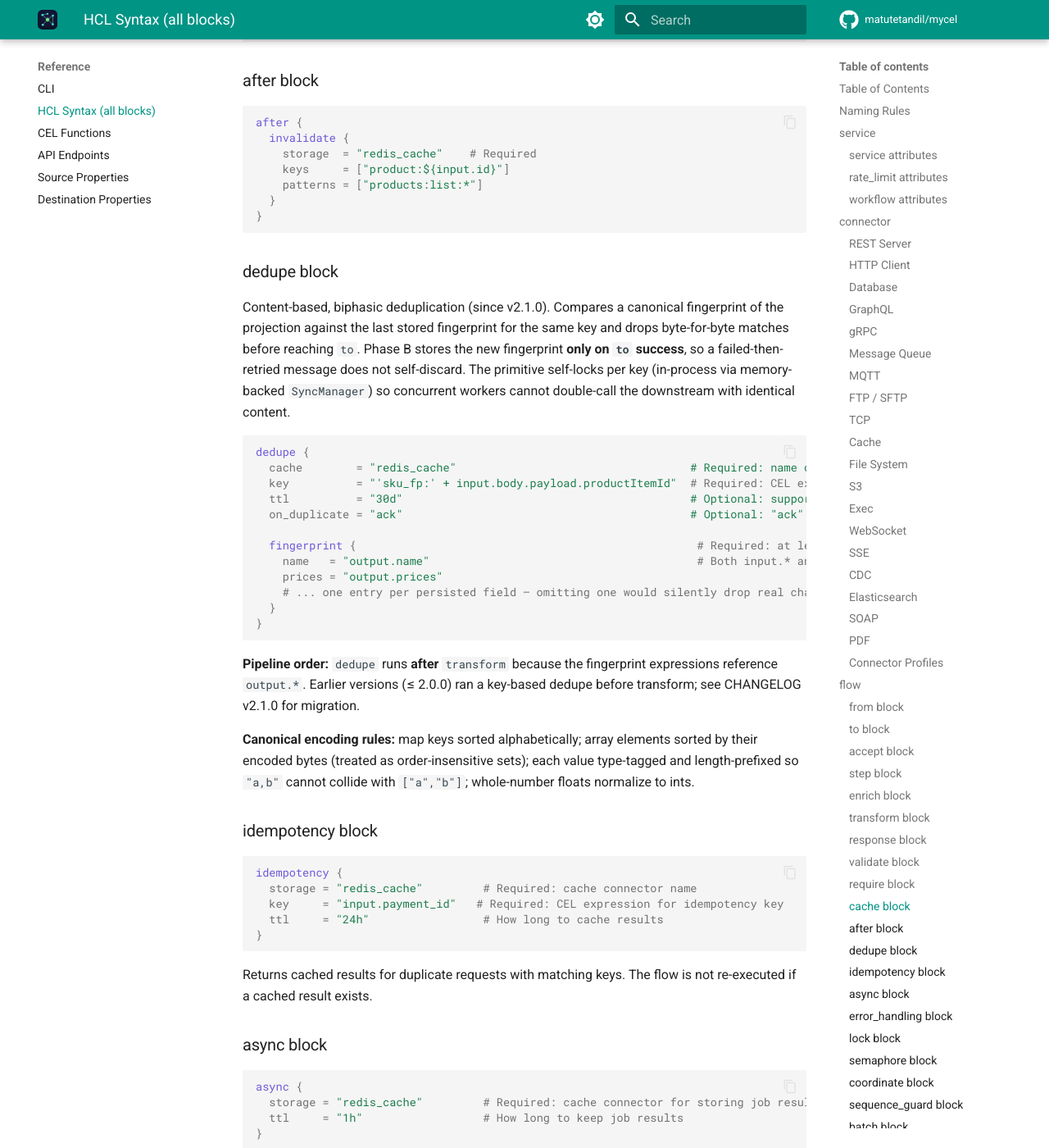
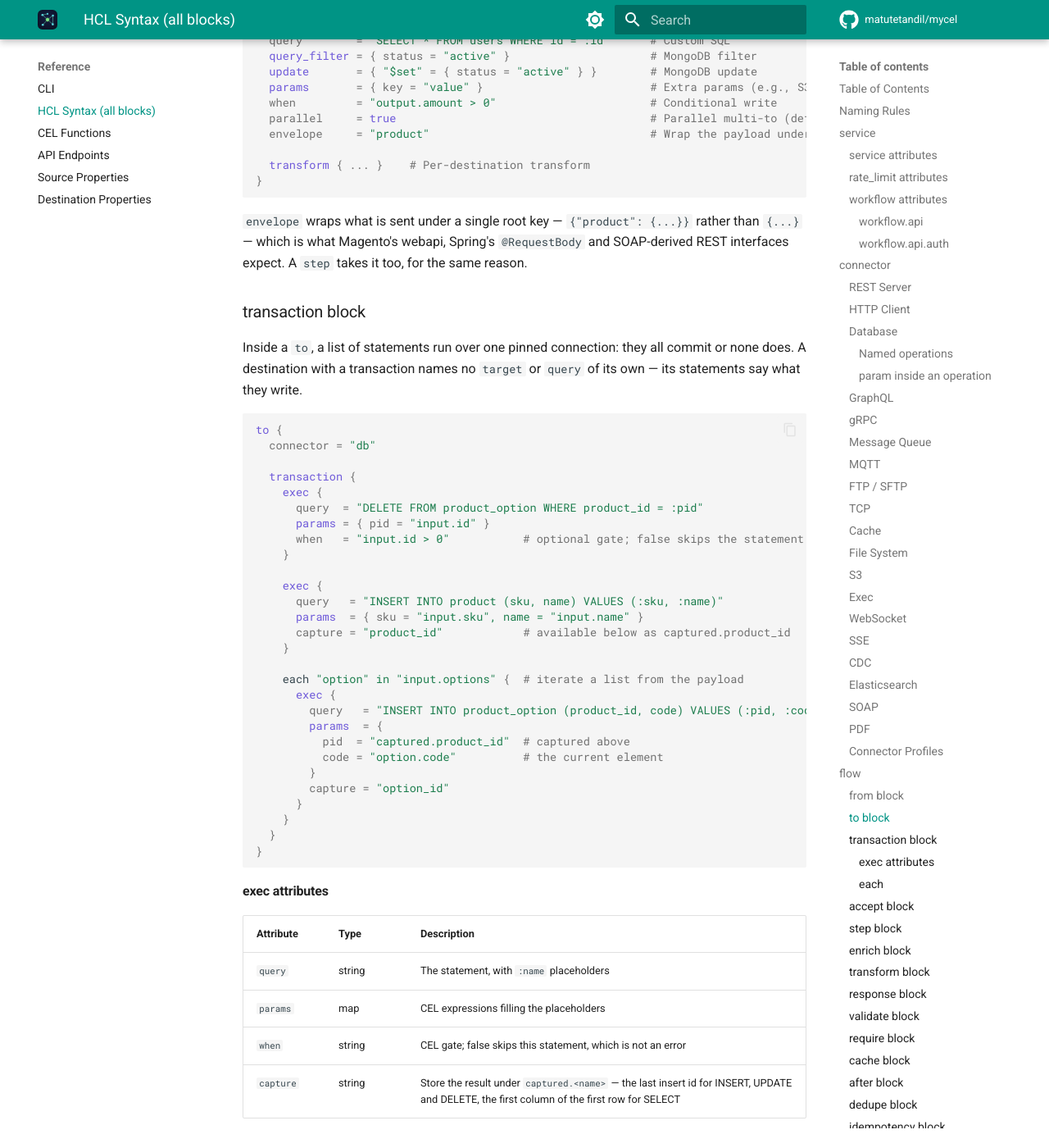
Before and after one commit to matutetandil/mycel, an MkDocs documentation site: the page built from docs/reference/configuration.md, in a window 1280 px wide and 1400 px high, scrolled down 16190 px. Shown: the whole window at 82% size. Built offline with MkDocs 1.6.1 and Material for MkDocs 9.7.7, drawn with Linux system fonts in a browser that asks for light colours; comment, search, counter and statistics services are not loaded; some of the changed text lies outside the part shown.

Commit message:
Hold the reference to what it says of itself
"Complete HCL syntax reference for all Mycel block types. Every block is
documented with all supported attributes." It has broken that sentence
twice — `accept` was not in it at all, nor `sequence_guard` — and both
times somebody found it by reading the page against the parser, once.

Three tests now read it that way every time: every block a flow can have
has a heading, every root block has one, and no heading names a block
that does not exist.

The blocks were all there, so the earlier fixes held. The attributes were
not. What the page never printed:

The whole `transaction` block — a destination whose statements all commit
or none do, with `capture` carrying an inserted id into the next
statement and `each` walking a list from the payload. It has been in the
language since 2.4 and in this reference not at all.

`envelope`, which wraps what is sent under a single root key — the thing
Magento's webapi and Spring's `@RequestBody` want, and the reason it
exists.

A semaphore's `lease`, which bounds how long a permit is held so a worker
that dies does not keep one forever.

Everything a named `operation` can carry beyond a SQL query: the method
and path for REST, the field and operation type for GraphQL, the service
and RPC for gRPC, the exchange and routing key for a queue, and the rest
— shown for the database case only, and the page is where somebody goes
to find out what else there is. The `param` block inside one had none of
its nine attributes written down.

And the workflow API's auth block, which is required to wake or cancel a
workflow and was documented nowhere.

````diff
--- a/docs/reference/configuration.md
+++ b/docs/reference/configuration.md
@@ -103,6 +103,28 @@
 | `table` | string | `"mycel_workflows"` | Table name |
 | `auto_create` | bool | `true` | Auto-create table |
 
+#### workflow.api
+
+An HTTP interface to running workflows, on a port of its own — never the admin
+server's.
+
+| Attribute | Type | Default | Description |
+|-----------|------|---------|-------------|
+| `port` | int | `9091` | Port to listen on; may not be the admin port |
+| `host` | string | every interface | Address to bind to |
+
+#### workflow.api.auth
+
+Required: these endpoints wake and cancel workflows.
+
+| Attribute | Type | Description |
+|-----------|------|-------------|
+| `type` | string | **required** — `jwt`, `api_key` or `basic` |
+| `header` | string | Header carrying the key (`api_key`) |
+| `keys` | list | Accepted API keys (`api_key`) |
+| `secret` | string | Secret tokens are signed with (`jwt`) |
+| `jwks_url` | string | Where the signing keys are published (`jwt`) |
+
 ---
 
 ## connector
@@ -180,6 +202,48 @@
   }
 }
 ```
+
+#### Named operations
+
+A connector can name what it does, so a flow says `operation = "find_by_email"`
+rather than repeating the query. Which attributes an operation carries depends
+on the connector it belongs to.
+
+| Attribute | Connector | Description |
+|-----------|-----------|-------------|
+| `description` | any | What the operation does |
+| `input` / `output` | any | Type validating what goes in and comes back |
+| `timeout` | any | Operation timeout |
+| `method` | rest, http | HTTP method |
+| `path` | rest, http | HTTP path, `:name` for path parameters |
+| `query` | database | Raw SQL, `:name` for parameters |
+| `table` | database | Table the operation reads or writes |
+| `operation_type` | graphql | `Query`, `Mutation` or `Subscription` |
+| `field` | graphql | Schema field |
+| `service` / `rpc` | grpc | Service and RPC name |
+| `exchange` / `routing_key` / `queue` | mq | Where the message goes |
+| `protocol` / `action` | tcp | Wire protocol and action identifier |
+| `path_pattern` | file, s3 | Path or key pattern |
+| `key_pattern` / `ttl` | cache | Key pattern and how long it lives |
+| `command` / `args` | exec | Command to run and its arguments |
+
+#### `param` inside an operation
+
+Each `param "name" {}` declares one parameter of the operation: what it is,
+where it comes from, and what a valid value looks like. Defaults are filled in
+and constraints are checked before the flow runs.
+
+| Attribute | Type | Description |
+|-----------|------|-------------|
+| `type` | string | Declared type; a value that can be converted to it is |
+| `required` | bool | Reject the request when it is absent and there is no default |
+| `default` | any | Value used when the parameter is not supplied |
+| `description` | string | What the parameter means |
+| `in` | string | Where it comes from: `path`, `query`, `header` or `body` |
+| `min` / `max` | number | Smallest and largest allowed value |
+| `min_length` / `max_length` | number | Shortest and longest allowed value |
+| `pattern` | string | Regular expression the value must match |
+| `enum` | list | The complete set of allowed values |
 
 ### GraphQL
 
@@ -677,10 +741,69 @@
   params       = { key = "value" }                         # Extra params (e.g., S3 COPY)
   when         = "output.amount > 0"                       # Conditional write
   parallel     = true                                      # Parallel multi-to (default: true)
+  envelope     = "product"                                 # Wrap the payload under one root key
 
   transform { ... }    # Per-destination transform
 }
 ```
+
+`envelope` wraps what is sent under a single root key — `{"product": {...}}`
+rather than `{...}` — which is what Magento's webapi, Spring's `@RequestBody`
+and SOAP-derived REST interfaces expect. A `step` takes it too, for the same
+reason.
+
+### transaction block
+
+Inside a `to`, a list of statements run over one pinned connection: they all
+commit or none does. A destination with a transaction names no `target` or
+`query` of its own — its statements say what they write.
+
+```hcl
+to {
+  connector = "db"
+
+  transaction {
+    exec {
+      query  = "DELETE FROM product_option WHERE product_id = :pid"
+      params = { pid = "input.id" }
+      when   = "input.id > 0"           # optional gate; false skips the statement
+    }
+
+    exec {
+      query   = "INSERT INTO product (sku, name) VALUES (:sku, :name)"
+      params  = { sku = "input.sku", name = "input.name" }
+      capture = "product_id"            # available below as captured.product_id
+    }
+
+    each "option" in "input.options" {  # iterate a list from the payload
+      exec {
+        query   = "INSERT INTO product_option (product_id, code) VALUES (:pid, :code)"
+        params  = {
+          pid  = "captured.product_id"  # captured above
+          code = "option.code"          # the current element
+        }
+        capture = "option_id"
+      }
+    }
+  }
+}
+```
+
+#### exec attributes
+
+| Attribute | Type | Description |
+|-----------|------|-------------|
+| `query` | string | The statement, with `:name` placeholders |
+| `params` | map | CEL expressions filling the placeholders |
+| `when` | string | CEL gate; false skips this statement, which is not an error |
+| `capture` | string | Store the result under `captured.<name>` — the last insert id for INSERT, UPDATE and DELETE, the first column of the first row for SELECT |
+
+#### each
+
+`each "<var>" in "<list expression>"` runs its statements once per element. The
+element is bound to `<var>` and its position to `<var>_index`, and `each` nests.
+
+Supported by MySQL and SQLite.
 
 ### accept block
 
@@ -899,9 +1022,14 @@
   }
   key     = "'api_quota'"        # Required
   limit   = 10                   # Required
-  timeout = "5s"
+  timeout = "5s"                 # Max time to wait for a permit
+  lease   = "30s"                # Max time to hold one
 }
 ```
+
+`limit` and `max_permits` are the same setting under two names; either says how
+many may hold a permit at once. `lease` bounds how long one is held, so a worker
+that dies does not keep its permit forever.
 
 ### coordinate block
 
````
Also changed, not shown: 1 other file.
